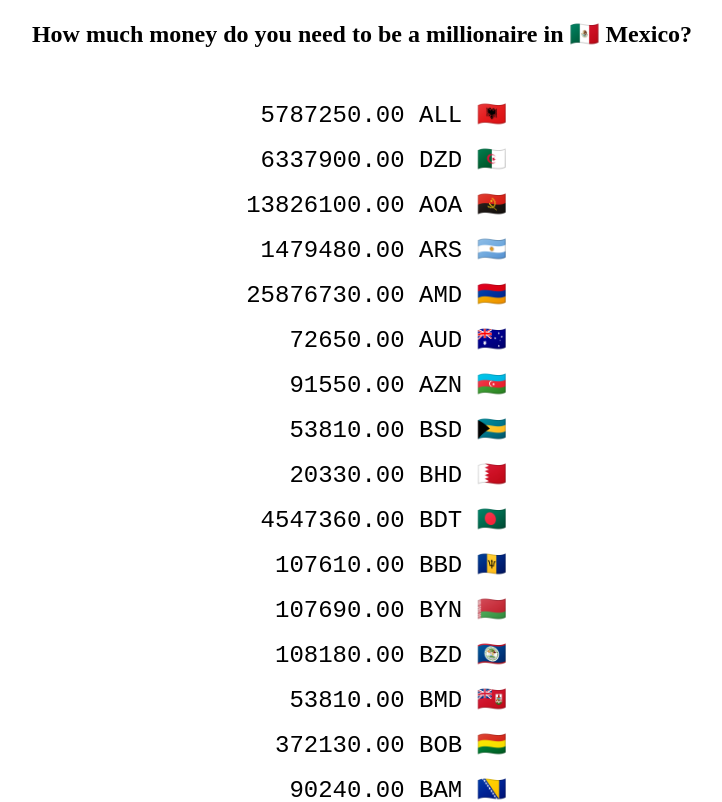
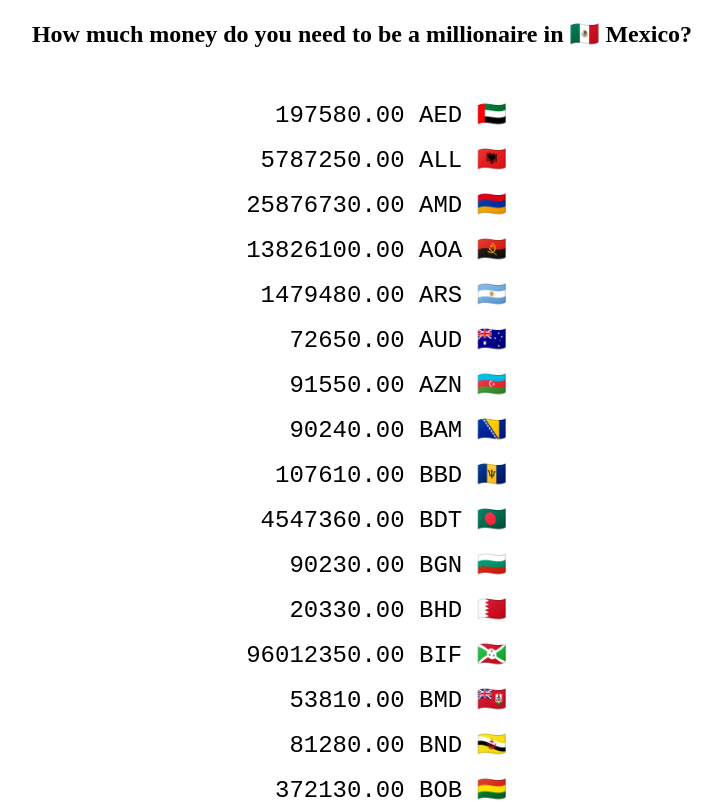
Before and after one commit to thewarpaint/eduardogarcia.xyz, a React (Create React App) app in the folder projects/millionaire/: page / in a window 1280 px wide. Shown: the top 802 px of the page, without its empty margins (278-1000 px from the left). Built offline with nearby package versions, Linux system fonts and the light colour scheme.

Commit message:
(blog millionaire) Add comparators, use country code asc

```diff
--- a/projects/millionaire/src/App.js
+++ b/projects/millionaire/src/App.js
@@ -11,9 +11,20 @@ function App() {
         How much money do you need to be a millionaire in 🇲🇽 Mexico?
       </h1>
 
-      <CurrencyList exchangeRates={exchangeRates} />
+      <CurrencyList exchangeRates={getSortedExchangeRates()} />
     </section>
   );
 }
 
+function getSortedExchangeRates() {
+  const comparators = {
+    countryCodeAsc: (a, b) => a.countryCode.localeCompare(b.countryCode),
+    countryCodeDesc: (a, b) => b.countryCode.localeCompare(a.countryCode),
+    rateAsc: (a, b) => a.rate - b.rate,
+    rateDesc: (a, b) => b.rate - a.rate,
+  };
+
+  return exchangeRates.sort(comparators.countryCodeAsc);
+}
+
 export default App;
```
